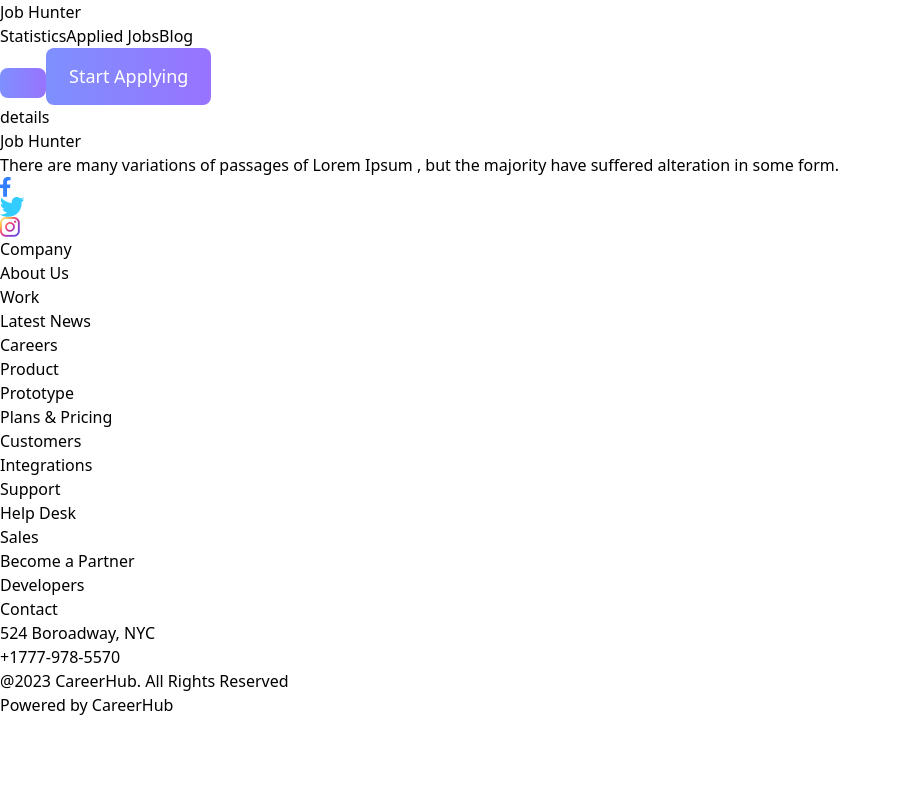
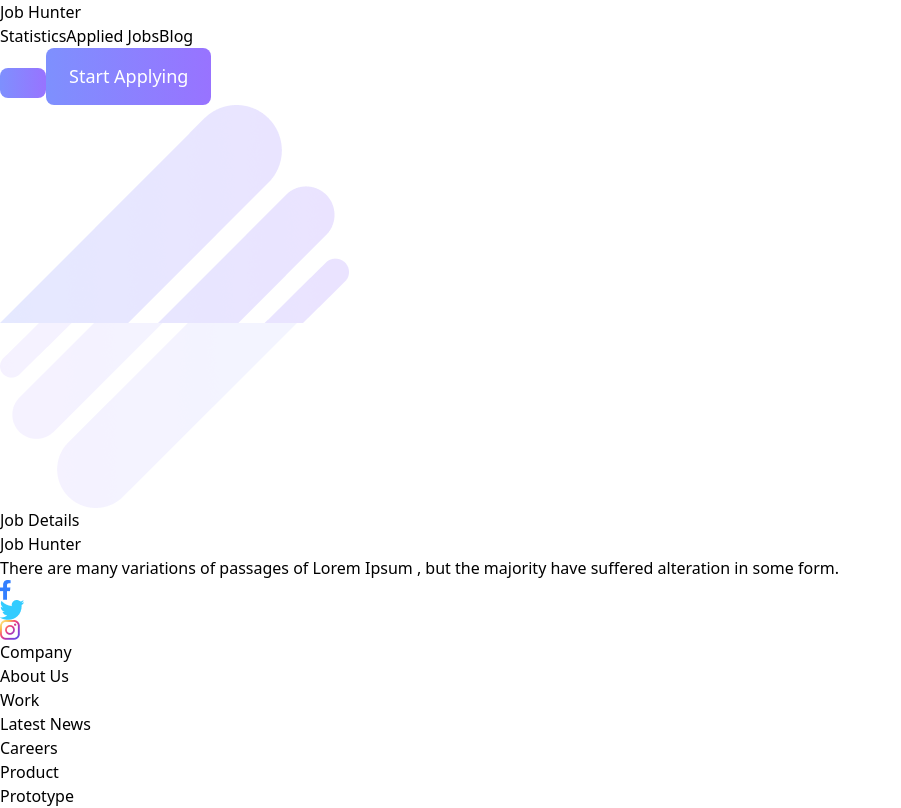
Before and after one commit to md-toybur-rahman/career-hub, a React (Vite) app: page /details in a window 1280 px wide. Shown: the top 808 px of the page, without its empty margins (0-901 px from the left). Built offline with nearby package versions, Linux system fonts and the light colour scheme.

Commit message:
added details page banner

```diff
--- a/src/App.jsx
+++ b/src/App.jsx
@@ -10,10 +10,10 @@ function App() {
 
   return (
     <div className="App">
-      <header className='max-w-[1440px] px-[50px] mx-auto'>
+      <header className='max-w-[1440px] mx-auto'>
         <Header></Header>
       </header>
-      <main className='max-w-[1440px] px-[50px] mx-auto h-[500px]]'>
+      <main className='max-w-[1440px] mx-auto min-h-[100vh]'>
         <Outlet></Outlet>
       </main>
       <footer>
--- a/src/components/Details/Details.jsx
+++ b/src/components/Details/Details.jsx
@@ -2,8 +2,12 @@ import React from 'react';
 
 const Details = () => {
     return (
-        <div>
-            <h1 className='text-7xl'>details</h1>
+        <div className=''>
+            <div className='bg-gradient-to-r from-indigo-50 to-purple-50 relative -top-[100px] -z-10 h-[500px]'>
+                <img className='absolute bottom-0' src="../../../public/images/Vector.png" alt="" />
+                <img className='absolute right-0' src="../../../public/images/Vector2.png" alt="" />
+                <h1 className='text-center text-5xl font-semibold py-[300px]'>Job Details</h1>
+            </div>
         </div>
     );
 };
--- a/src/components/Header/Header.jsx
+++ b/src/components/Header/Header.jsx
@@ -3,7 +3,7 @@ import { Link, NavLink } from 'react-router-dom';
 import { Bars3Icon } from '@heroicons/react/24/solid'
 const Header = () => {
     return (
-        <nav className='flex items-center justify-between py-5'>
+        <nav className='flex items-center justify-between py-5 px-[50px]'>
             <Link to='/'><h1 className='font-extrabold text-center md:text-4xl text-2xl px-5 md:px-0 pl-0'>Job <span className='text-transparent bg-clip-text bg-gradient-to-b from-indigo-500 to-purple-500'>H</span>unter</h1></Link>
             <div className='hidden md:flex gap-8'>
                 <NavLink className={({ isActive }) => isActive ? 'font-semibold text-transparent text-base bg-clip-text bg-gradient-to-r from-indigo-500 to-purple-500' : 'font-semibold text-base'} to='/statistics'>Statistics</NavLink>
--- a/src/components/Home/Home.jsx
+++ b/src/components/Home/Home.jsx
@@ -10,7 +10,7 @@ const Home = () => {
 
     // }, [])
     return (
-        <body>
+        <body className='px-[50px]'>
             {/* ============= Banner Section =========== */}
             <section className='mt-5 mb-10 md:grid md:grid-cols-2 items-center gap-5 text-center flex flex-col-reverse'>
                 <div>
```
Also changed, not shown: public/images/Vector.png (added), public/images/Vector2.png (added).
